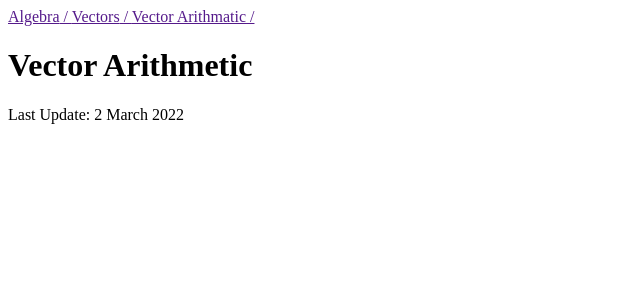
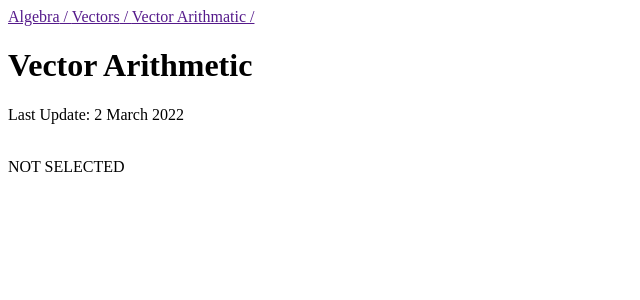
Before and after one commit to GandalfTea/personalwiki, a React app in the folder prototype/0.1/: page / in a window 1280 px wide. Shown: the top 300 px of the page, without its empty margins (0-640 px from the left). Built offline with nearby package versions, Linux system fonts and the light colour scheme.

Commit message:
Still not working. Problems with event callback

```diff
--- a/prototype/0.1/src/App.jsx
+++ b/prototype/0.1/src/App.jsx
@@ -33,31 +33,58 @@ class File extends React.Component {
 		this.selected = {};
 		for( var i=0; i < INITIAL_CELLS; i++) this.selected[i] = false;
 		this.alert_selected = this.alert_selected.bind(this);
+		const unselect_callback = this.watch_unselect.bind(this); // for event listener
 	}
 
 
-	// Watch for UNSELECT if any cell is selected.
+	/* CELL SELECTION
+	 ********************************************************************/
+
 	watch_unselect() {
+		// Unselect if the user clicks on anything other than an unselected cell
+		window.addEventListener('click', this.unselect_callback, false);
+	}
 
-		// Unselect IF: the user clicks on anything other than an unselected cell
-		var selected = this.selected;
-		var b_set_selected_false = false;
-		window.onclick = function(e) {
-			const name = e.target.className.split(' ');
-			if(name[0] == 'cell') {
-				if( selected[ e.target.dataset.id] ) {
-					// Deselect all cells
-					for( var i=0; i < Object.keys(selected).length; i++) {
-						console.log("ACTION : DESELECTING ALL")
-						b_set_selected_false = true;
-						selected[toString(i)] = false;
-					}
-				}
-				selected[ toString(e.target.dataset.id) ] = true;
+
+	remove_unselected_watch() {
+		window.removeEventListener('click', this.unselect_callback, false);
+	}
+
+
+	watch_func(e) {
+		e.stopPropagation();
+		console.log("ACTION: CLICKED ", e.target.className);
+
+		const name = e.target.className.split(' ');
+		if(name[0] == 'cell') {
+			if( this.cell_is_active(e.target.dataset.id)) {
+				this.deselect_all_cells();
+			} else {
+				this.select_cell( e.target.dataset.id );
 			}
 		}
-		if( b_set_selected_false) this.setState({ selected: false });
-		this.selected = selected;
+	}
+
+
+	deselect_all_cells() {
+		for( var i=0; i < Object.keys(this.selected).length; i++) {
+			this.selected[i] = false;
+		}
+		this.setState({ selected: false });
+	}
+
+	cell_is_active( cell ) {
+		return this.selected[cell];
+	}
+
+	select_cell( cell ) {
+		this.selected[cell] = true;
+	}
+
+
+	// Debug
+	componentDidUpdate() {
+		console.log("RENDER", this.state.selected);
 		console.log(this.selected);
 	}
 
@@ -70,7 +97,7 @@ class File extends React.Component {
 
 	alert_selected(idx) {
 		this.setState({ selected: true });
-		console.log("CHANGING STATE TO TRUE FOR:", idx);
+		console.log("CAUGHT ALERT FOR:", idx);
 		this.selected[idx] = true;
 	}
 
@@ -118,16 +145,16 @@ class File extends React.Component {
 
 		return(
 			<div className="page">
-				{ (this.state.selected) ? this.watch_unselect() : null }
-				{ (this.state.selected) ? console.log ("WATCHING FOR CLICKS") : null }
 				<PageHeader address="Algebra / Vectors / Vector Arithmatic" title="Vector Arithmetic" />
 				<p class="last-edit">Last Update: 2 March 2022</p>
 				{cells}
 				<div className="add-cell-button" onClick={ () => this.add_cell()} >
 					<img src="" alt="" />
 				</div>
+				{ (this.state.selected) ? this.watch_unselect() : this.remove_unselected_watch() }
+				{ (this.state.selected) ? console.log("SELECTED") : "NOT SELECTED"}
 			</div>
-		)
+		);
 	}
 }
 
--- a/prototype/0.1/src/Cell.jsx
+++ b/prototype/0.1/src/Cell.jsx
@@ -1,7 +1,8 @@
 
 
 // Markdown Cell
-// Bundled inside of the File object
+// Instanciated inside of the File object
+// TODO: This class should deal with the text formatting UI
 
 
 import React from 'react';
```
